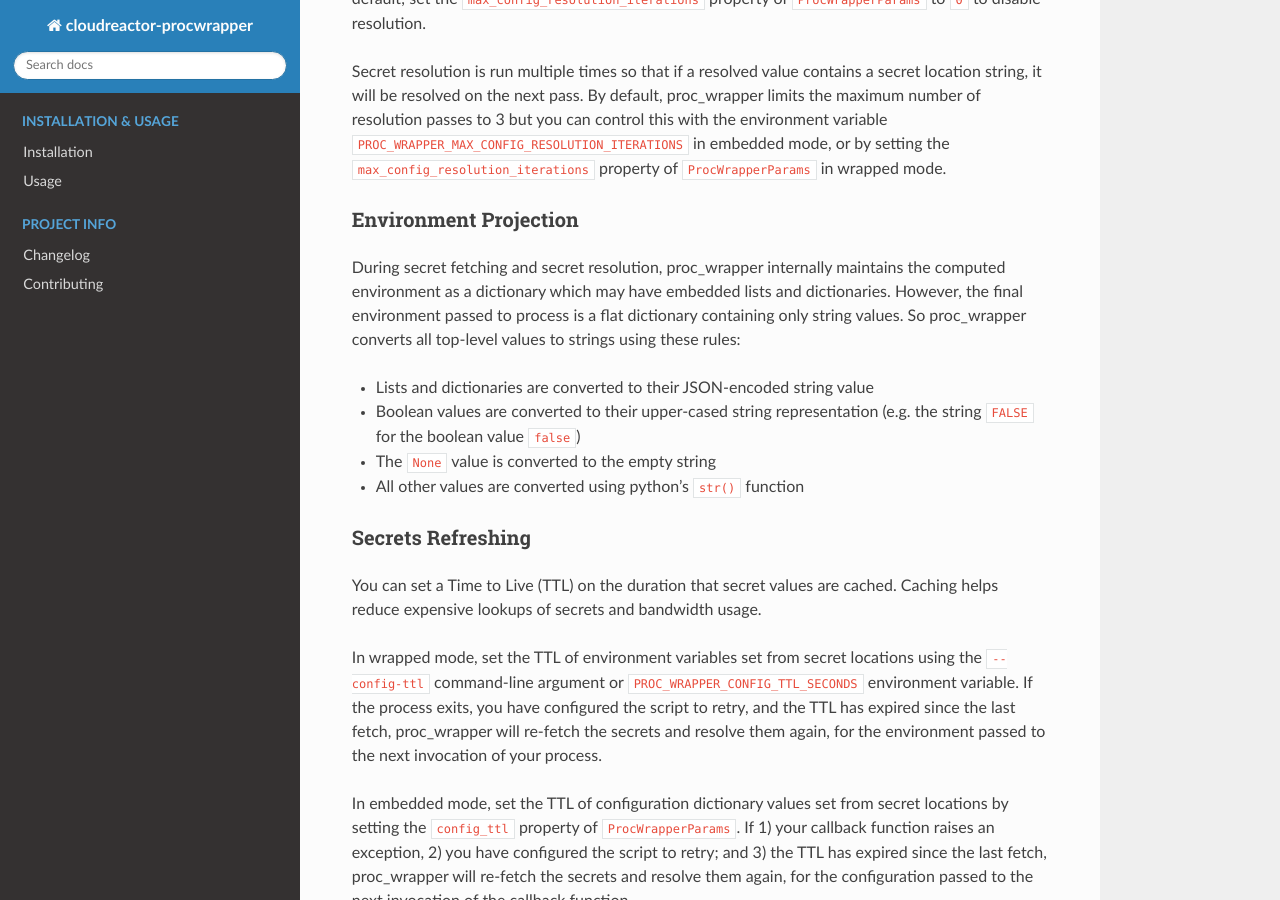
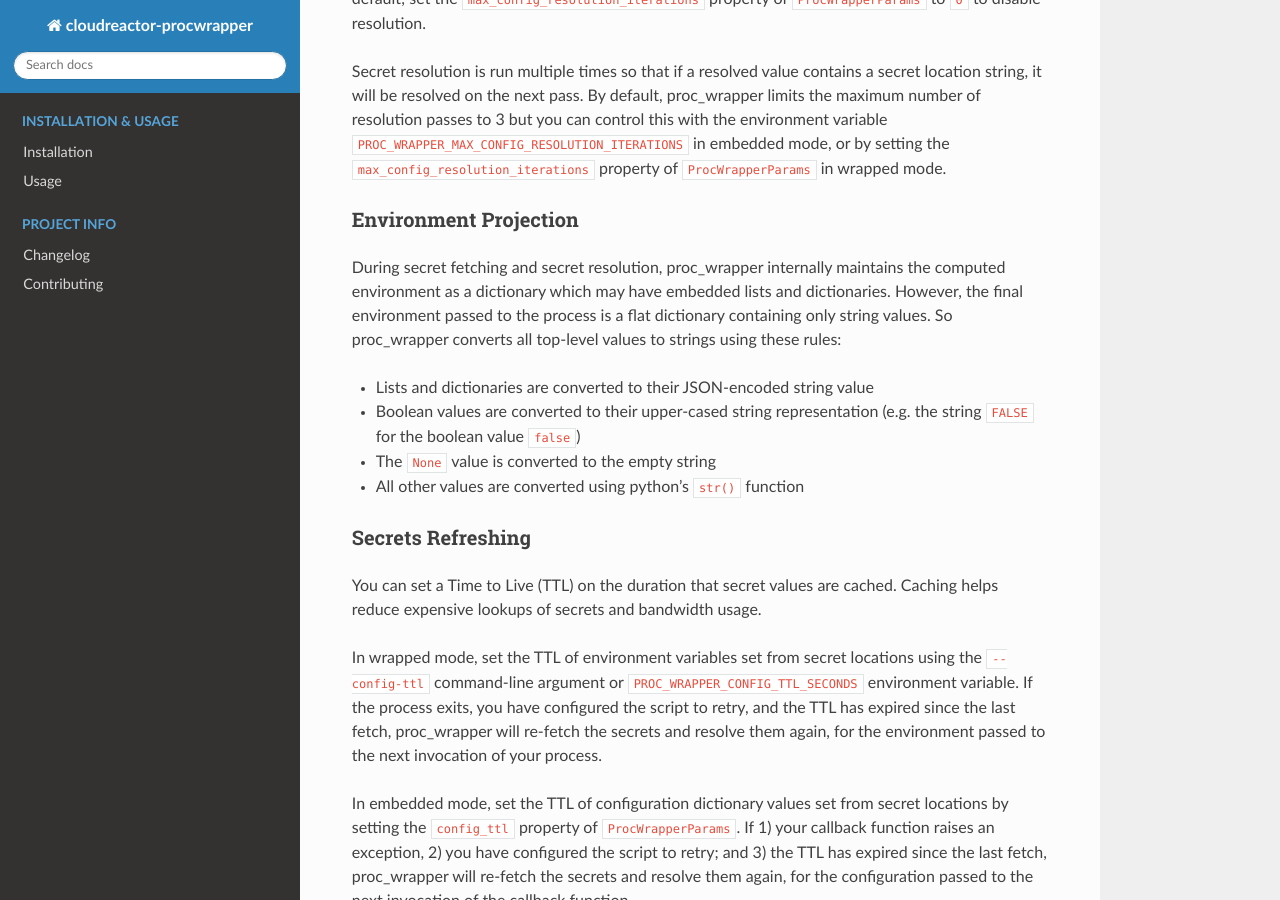
Before and after one commit to CloudReactor/cloudreactor-procwrapper, a Sphinx documentation site: the page built from docs/source/index.md, in a window 1280 px wide and 900 px high, scrolled down 20389 px. Built offline with Sphinx 7.4.7 and the Read the Docs theme 2.0.0, drawn with Linux system fonts in a browser that asks for light colours.

Commit message:
Doc fixes

```diff
--- a/README.md
+++ b/README.md
@@ -999,7 +999,7 @@ or by setting the `max_config_resolution_iterations` property of
 
 During secret fetching and secret resolution, proc_wrapper internally maintains
 the computed environment as a dictionary which may have embedded lists and
-dictionaries. However, the final environment passed to process is a flat
+dictionaries. However, the final environment passed to the process is a flat
 dictionary containing only string values. So proc_wrapper converts
 all top-level values to strings using these rules:
 
```
Also changed, not shown: docs/source/installation.md (+1 -1 lines).
